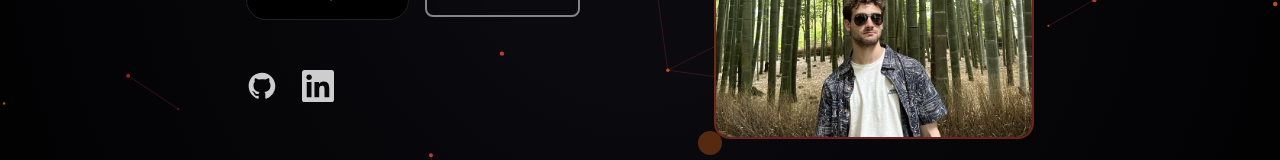
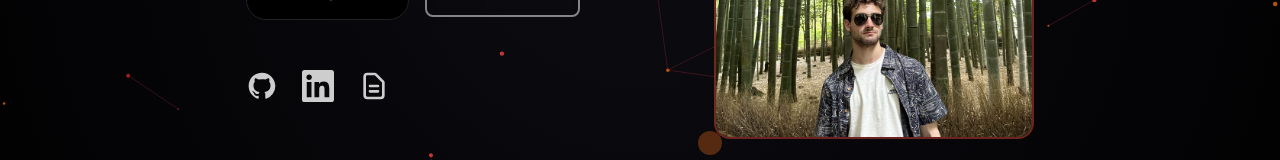
Before and after one commit to KianBahia/portfolio-site, a React (Create React App) app: page / in a window 1280 px wide. Shown: the part 485-645 px from the top of the page. Built offline with nearby package versions, Linux system fonts and the light colour scheme.

Commit message:
Add CV to landing page

```diff
--- a/src/components/Hero.js
+++ b/src/components/Hero.js
@@ -3,6 +3,7 @@ import CoolBackground from "./CoolBackground";
 import StarBorder from "./StarBorder";
 import ColorCustomizer from "./ColorCustomizer";
 import profilePhoto from "../assets/images/profile/pfp.JPG";
+import resumePDF from "../assets/documents/Kian_Hampson_Bahia_Resume_Web.pdf";
 
 const Hero = () => {
   const [isColorCustomizerOpen, setIsColorCustomizerOpen] = useState(false);
@@ -93,6 +94,7 @@ const Hero = () => {
                   target="_blank"
                   rel="noopener noreferrer"
                   className="text-white/80 hover:text-white transition-colors"
+                  title="GitHub"
                 >
                   <svg
                     className="w-8 h-8"
@@ -111,6 +113,7 @@ const Hero = () => {
                   target="_blank"
                   rel="noopener noreferrer"
                   className="text-white/80 hover:text-white transition-colors"
+                  title="LinkedIn"
                 >
                   <svg
                     className="w-8 h-8"
@@ -118,6 +121,27 @@ const Hero = () => {
                     viewBox="0 0 24 24"
                   >
                     <path d="M20.447 20.452h-3.554v-5.569c0-1.328-.027-3.037-1.852-3.037-1.853 0-2.136 1.445-2.136 2.939v5.667H9.351V9h3.414v1.561h.046c.477-.9 1.637-1.85 3.37-1.85 3.601 0 4.267 2.37 4.267 5.455v6.286zM5.337 7.433c-1.144 0-2.063-.926-2.063-2.065 0-1.138.92-2.063 2.063-2.063 1.14 0 2.064.925 2.064 2.063 0 1.139-.925 2.065-2.064 2.065zm1.782 13.019H3.555V9h3.564v11.452zM22.225 0H1.771C.792 0 0 .774 0 1.729v20.542C0 23.227.792 24 1.771 24h20.451C23.2 24 24 23.227 24 22.271V1.729C24 .774 23.2 0 22.222 0h.003z" />
+                  </svg>
+                </a>
+                <a
+                  href={resumePDF}
+                  target="_blank"
+                  rel="noopener noreferrer"
+                  className="text-white/80 hover:text-white transition-colors"
+                  title="Resume"
+                >
+                  <svg
+                    className="w-8 h-8"
+                    fill="none"
+                    stroke="currentColor"
+                    viewBox="0 0 24 24"
+                  >
+                    <path
+                      strokeLinecap="round"
+                      strokeLinejoin="round"
+                      strokeWidth="2"
+                      d="M9 12h6m-6 4h6m2 5H7a2 2 0 01-2-2V5a2 2 0 012-2h5.586a1 1 0 01.707.293l5.414 5.414a1 1 0 01.293.707V19a2 2 0 01-2 2z"
+                    />
                   </svg>
                 </a>
               </div>
```
Also changed, not shown: 1 other file (tests, documents, lock files or other folders).
